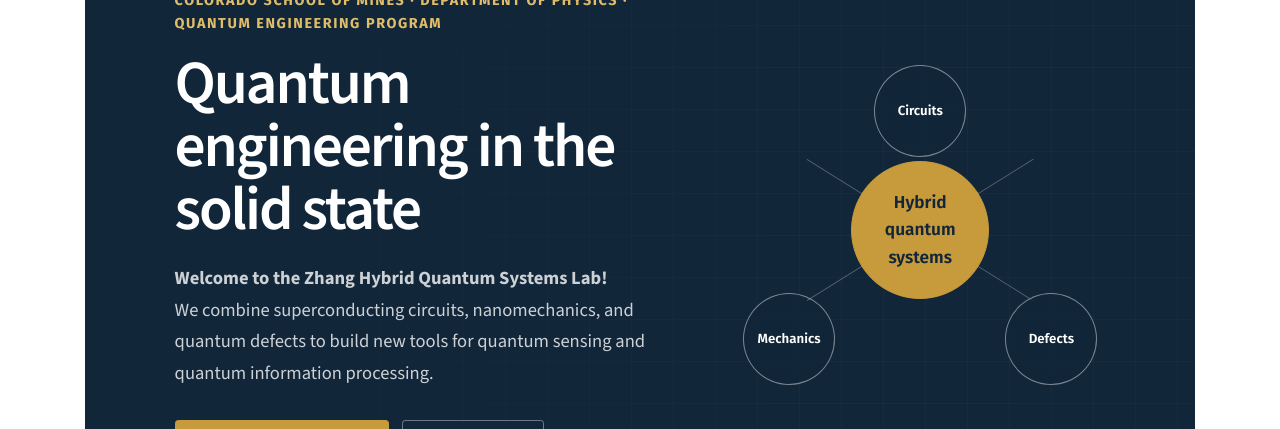
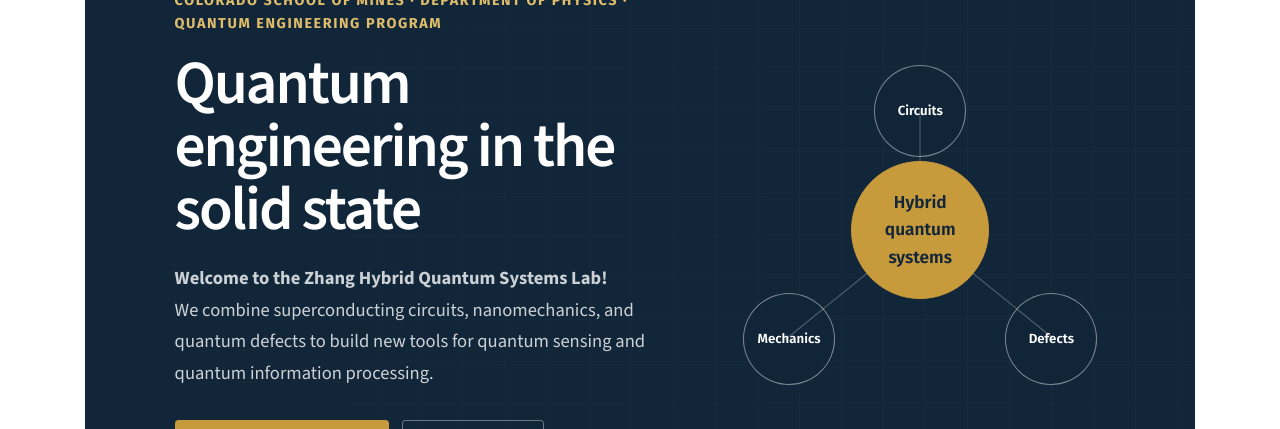
Before and after one commit to zihuaiz/zihuaiz.github.io, a Jekyll site: the page built from index.html, in a window 1280 px wide. Shown: the part 205-634 px from the top of the page. Built offline with Jekyll 4.4.1, drawn with Linux system fonts in a browser that asks for light colours; nearby versions of some CDN libraries; a style sheet for code colours, icons or effects is not loaded.

Commit message:
Connect hybrid system map to three platforms

```diff
--- a/_layouts/default.html
+++ b/_layouts/default.html
@@ -26,7 +26,7 @@
     <link rel="preconnect" href="https://fonts.gstatic.com" crossorigin>
     <link href="https://fonts.googleapis.com/css2?family=Fira+Sans:ital,wght@0,400;0,500;0,600;0,700;1,400&family=Source+Code+Pro:wght@400;600&family=Source+Sans+3:ital,wght@0,400;0,500;0,600;0,700;1,400;1,600&display=swap" rel="stylesheet">
     <link rel="stylesheet" href="https://cdn.jsdelivr.net/npm/katex@0.16.11/dist/katex.min.css" integrity="sha384-nB0miv6/jRmo5UMMR1wu3Gz6NLsoTkbqJghGIsx//Rlm+ZU03BU6SQNC66uf4l5+" crossorigin="anonymous">
-    <link rel="stylesheet" href="{{ '/assets/css/global.css' | relative_url }}?v=20260829-sans-type">
+    <link rel="stylesheet" href="{{ '/assets/css/global.css' | relative_url }}?v=20260829-system-map">
 </head>
 <body class="bg-light" {{ page.body_attr }}>
     {% include navbar.html %}
--- a/assets/css/global.css
+++ b/assets/css/global.css
@@ -583,20 +583,19 @@ a:hover {
   margin: auto;
 }
 
-.lab-system-map::before,
-.lab-system-map::after {
-  content: "";
+.system-line {
   position: absolute;
-  inset: 50% auto auto 50%;
-  width: 72%;
+  top: 50%;
+  left: 50%;
+  z-index: 1;
   height: 1px;
   background: rgba(255,255,255,.28);
-  transform: translate(-50%, -50%) rotate(32deg);
+  transform-origin: left center;
 }
 
-.lab-system-map::after {
-  transform: translate(-50%, -50%) rotate(-32deg);
-}
+.system-line-a { width: 120px; transform: rotate(-90deg); }
+.system-line-b { width: 174px; transform: rotate(141deg); }
+.system-line-c { width: 174px; transform: rotate(39deg); }
 
 .system-node {
   position: absolute;
--- a/index.html
+++ b/index.html
@@ -22,6 +22,9 @@ container_class: container-xl
     </div>
     <div class="col-lg-5 mt-5 mt-lg-0">
       <div class="lab-system-map" aria-label="Our research platforms">
+        <div class="system-line system-line-a" aria-hidden="true"></div>
+        <div class="system-line system-line-b" aria-hidden="true"></div>
+        <div class="system-line system-line-c" aria-hidden="true"></div>
         <div class="system-node system-node-main">Hybrid<br>quantum<br>systems</div>
         <div class="system-node system-node-a">Circuits</div>
         <div class="system-node system-node-b">Mechanics</div>
```
